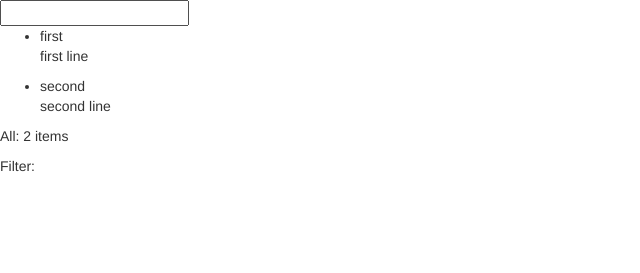
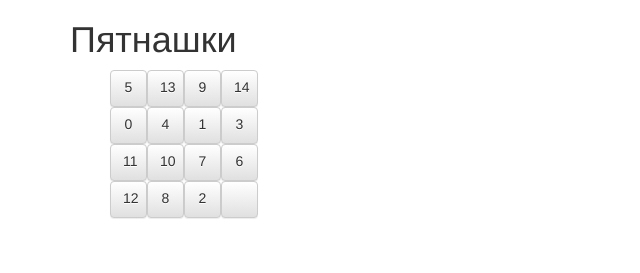
Before and after one commit to pandamako/barley-break, a website: page index.html in a window 1280 px wide. Shown: the whole page, without its empty margins (0-640 px from the left). Drawn offline with Linux system fonts and the light colour scheme.

Commit message:
сделал отображение поля с пятнашками

```diff
--- /dev/null
+++ b/css/game.css
@@ -0,0 +1,9 @@
+.gameArea {
+	width: 200px;
+	height: 200px;
+}
+
+.gameBtn {
+	width: 37px;
+	height: 37px;
+}
--- a/index.html
+++ b/index.html
@@ -4,19 +4,18 @@
   <meta charset="utf-8">
   <title>My HTML File</title>
   <link rel="stylesheet" href="css/bootstrap.css">
+  <link rel="stylesheet" href="css/game.css">
   <link rel="stylesheet" href="css/bootstrap-theme.css">
   <script src="js/lib/angular/angular.js"></script>
+  <script src="js/gameArea.js"></script>
   <script src="js/game.js"></script>
 </head>
-<body ng-controller="pyatnashkyCtrl">
-	<input type="text" ng-model="q.name">
-	<ul>
-		<li ng-repeat="line in lines | filter:q:strict">
-			<span>{{line.name}}</span>
-			<p>{{line.snippet}}</p>
+<body ng-controller="pyatnashkyCtrl" class="container">
+	<h1>Пятнашки</h1>
+	<ul class="gameArea">
+		<li ng-repeat="place in Places" class="btn btn-default gameBtn">
+			<span>{{place}}</span>
 		</li>
 	</ul>
-	<p>All: {{lines.length}} items</p>
-	<p>Filter: {{q.name}}</p>
 </body>
 </html>
--- a/js/game.js
+++ b/js/game.js
@@ -3,8 +3,6 @@
 var gameApp = angular.module('gameApp', []);
 
 gameApp.controller('pyatnashkyCtrl', function ($scope) {
-	$scope.lines = [
-		{name: 'first', snippet:'first line'},
-		{name: 'second', snippet:'second line'}
-	];
+	var area = new gameArea();
+	$scope.Places = area.Places;
 });
```
Also changed, not shown: test/unit/controllerSpec.js (+1 -7 lines), test/unit/gameAreaSpec.js (+3 -0 lines), 1 other file.
